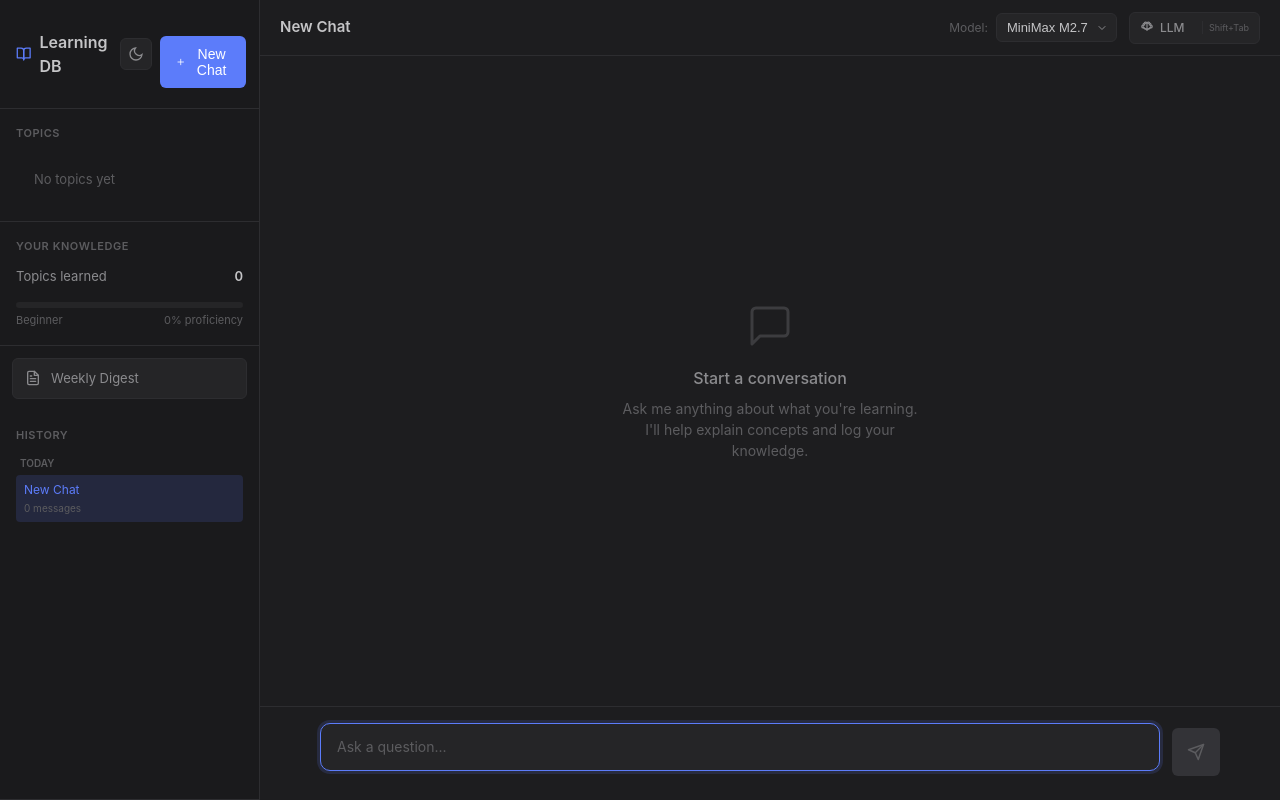
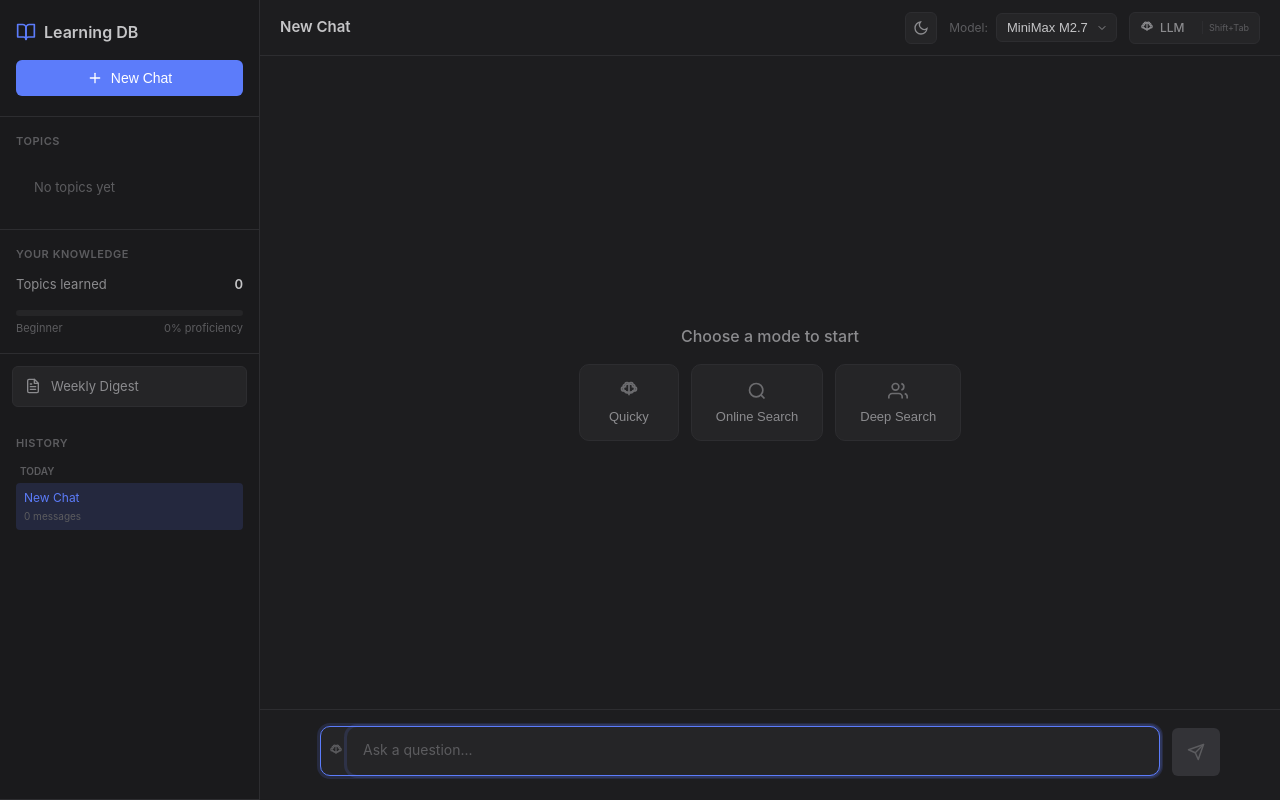
Before and after one commit to tengdaGH/learning-db, a Flask app: page / in a window 1280 px wide. Run offline with Flask 3, Linux system fonts and the light colour scheme; data that the repository does not hold is empty; parts of the project's set-up code (start-up, migrations or seed data) failed here and were passed over.

Commit message:
UI improvements: move theme toggle to header, add search mode icon, update empty state

```diff
--- a/web/static/style.css
+++ b/web/static/style.css
@@ -513,22 +513,42 @@ html, body {
 .input-wrapper {
   flex: 1;
   position: relative;
+  display: flex;
+  align-items: center;
+  gap: 4px;
+  background: var(--bg-secondary);
+  border: 1px solid var(--border-subtle);
+  border-radius: var(--radius-lg);
+  padding-left: 8px;
+}
+
+.search-mode-icon {
+  display: flex;
+  align-items: center;
+  justify-content: center;
+  color: var(--text-muted);
+  flex-shrink: 0;
 }
 
 .message-input {
-  width: 100%;
+  flex: 1;
   padding: 12px 16px;
   font-size: 14px;
   font-family: inherit;
-  border: 1px solid var(--border-subtle);
+  border: none;
   border-radius: var(--radius-lg);
   resize: none;
   min-height: 48px;
   max-height: 200px;
   line-height: 1.5;
   transition: border-color 0.15s, box-shadow 0.15s;
-  background: var(--bg-secondary);
+  background: transparent;
   color: var(--text-primary);
+}
+
+.input-wrapper:focus-within {
+  border-color: var(--accent);
+  box-shadow: 0 0 0 3px var(--accent-muted);
 }
 
 .message-input:focus {
@@ -598,12 +618,53 @@ html, body {
   font-size: 16px;
   font-weight: 500;
   color: var(--text-secondary);
-  margin-bottom: 8px;
+  margin-bottom: 16px;
 }
 
 .empty-state-text {
   font-size: 14px;
   max-width: 300px;
+}
+
+.empty-state-modes {
+  display: flex;
+  gap: 12px;
+  flex-wrap: wrap;
+  justify-content: center;
+}
+
+.mode-option {
+  display: flex;
+  flex-direction: column;
+  align-items: center;
+  gap: 8px;
+  padding: 16px 24px;
+  background: var(--bg-secondary);
+  border: 1px solid var(--border-subtle);
+  border-radius: var(--radius-lg);
+  color: var(--text-secondary);
+  cursor: pointer;
+  transition: all 0.15s ease;
+  min-width: 100px;
+}
+
+.mode-option:hover {
+  border-color: var(--accent);
+  color: var(--accent);
+  background: var(--bg-hover);
+}
+
+.mode-option svg {
+  opacity: 0.7;
+}
+
+.mode-option:hover svg {
+  opacity: 1;
+}
+
+.mode-option span {
+  font-size: 13px;
+  font-weight: 500;
 }
 
 /* ─── Mobile Sidebar Toggle ────────────────────────────────────────────────── */
@@ -959,16 +1020,6 @@ html, body {
 }
 
 /* ─── Theme Toggle ──────────────────────────────────────────────────────────── */
-.sidebar-header {
-  display: flex;
-  align-items: center;
-  gap: 8px;
-}
-
-.sidebar-logo {
-  flex: 1;
-}
-
 .theme-toggle {
   display: flex;
   align-items: center;
--- a/web/templates/index.html
+++ b/web/templates/index.html
@@ -28,22 +28,6 @@
           </svg>
           Learning DB
         </div>
-        <button class="theme-toggle" id="themeToggle" title="Toggle theme">
-          <svg class="sun-icon" xmlns="http://www.w3.org/2000/svg" width="16" height="16" viewBox="0 0 24 24" fill="none" stroke="currentColor" stroke-width="2">
-            <circle cx="12" cy="12" r="5"></circle>
-            <line x1="12" y1="1" x2="12" y2="3"></line>
-            <line x1="12" y1="21" x2="12" y2="23"></line>
-            <line x1="4.22" y1="4.22" x2="5.64" y2="5.64"></line>
-            <line x1="18.36" y1="18.36" x2="19.78" y2="19.78"></line>
-            <line x1="1" y1="12" x2="3" y2="12"></line>
-            <line x1="21" y1="12" x2="23" y2="12"></line>
-            <line x1="4.22" y1="19.78" x2="5.64" y2="18.36"></line>
-            <line x1="18.36" y1="5.64" x2="19.78" y2="4.22"></line>
-          </svg>
-          <svg class="moon-icon" xmlns="http://www.w3.org/2000/svg" width="16" height="16" viewBox="0 0 24 24" fill="none" stroke="currentColor" stroke-width="2">
-            <path d="M21 12.79A9 9 0 1 1 11.21 3 7 7 0 0 0 21 12.79z"></path>
-          </svg>
-        </button>
         <button class="new-chat-btn" id="newChatBtn">
           <svg xmlns="http://www.w3.org/2000/svg" width="16" height="16" viewBox="0 0 24 24" fill="none" stroke="currentColor" stroke-width="2" stroke-linecap="round" stroke-linejoin="round">
             <line x1="12" y1="5" x2="12" y2="19"></line>
@@ -96,6 +80,22 @@
       <header class="chat-header">
         <div class="chat-title">New Chat</div>
         <div class="header-controls">
+          <button class="theme-toggle" id="themeToggle" title="Toggle theme">
+            <svg class="sun-icon" xmlns="http://www.w3.org/2000/svg" width="16" height="16" viewBox="0 0 24 24" fill="none" stroke="currentColor" stroke-width="2">
+              <circle cx="12" cy="12" r="5"></circle>
+              <line x1="12" y1="1" x2="12" y2="3"></line>
+              <line x1="12" y1="21" x2="12" y2="23"></line>
+              <line x1="4.22" y1="4.22" x2="5.64" y2="5.64"></line>
+              <line x1="18.36" y1="18.36" x2="19.78" y2="19.78"></line>
+              <line x1="1" y1="12" x2="3" y2="12"></line>
+              <line x1="21" y1="12" x2="23" y2="12"></line>
+              <line x1="4.22" y1="19.78" x2="5.64" y2="18.36"></line>
+              <line x1="18.36" y1="5.64" x2="19.78" y2="4.22"></line>
+            </svg>
+            <svg class="moon-icon" xmlns="http://www.w3.org/2000/svg" width="16" height="16" viewBox="0 0 24 24" fill="none" stroke="currentColor" stroke-width="2">
+              <path d="M21 12.79A9 9 0 1 1 11.21 3 7 7 0 0 0 21 12.79z"></path>
+            </svg>
+          </button>
           <div class="model-selector">
             <label for="modelSelect">Model:</label>
             <select id="modelSelect" name="model">
@@ -133,11 +133,33 @@
         </div>
 
         <div class="empty-state" id="emptyState">
-          <svg class="empty-state-icon" xmlns="http://www.w3.org/2000/svg" width="48" height="48" viewBox="0 0 24 24" fill="none" stroke="currentColor" stroke-width="1.5" stroke-linecap="round" stroke-linejoin="round">
-            <path d="M21 15a2 2 0 0 1-2 2H7l-4 4V5a2 2 0 0 1 2-2h14a2 2 0 0 1 2 2z"></path>
-          </svg>
-          <div class="empty-state-title">Start a conversation</div>
-          <div class="empty-state-text">Ask me anything about what you're learning. I'll help explain concepts and log your knowledge.</div>
+          <div class="empty-state-title">Choose a mode to start</div>
+          <div class="empty-state-modes">
+            <button class="mode-option" data-mode="0">
+              <svg xmlns="http://www.w3.org/2000/svg" width="20" height="20" viewBox="0 0 24 24" fill="none" stroke="currentColor" stroke-width="2">
+                <path d="M12 4.5a2.5 2.5 0 0 0-4.96-.46 2.5 2.5 0 0 0-1.98 3 2.5 2.5 0 0 0 .47 4.96l3.08 1.08a16 16 0 0 0 5.58 1.08 2.5 2.5 0 0 0 2.5-2.5 2.5 2.5 0 0 0-.46-4.96A2.5 2.5 0 0 0 12 4.5"></path>
+                <path d="M12 4.5a2.5 2.5 0 0 1 4.96-.46 2.5 2.5 0 0 1 1.98 3 2.5 2.5 0 0 1-.47 4.96l-3.08 1.08a16 16 0 0 1-5.58 1.08 2.5 2.5 0 0 1-2.5-2.5 2.5 2.5 0 0 1 .46-4.96A2.5 2.5 0 0 1 12 4.5"></path>
+                <path d="M12 4.5V17"></path>
+              </svg>
+              <span>Quicky</span>
+            </button>
+            <button class="mode-option" data-mode="1">
+              <svg xmlns="http://www.w3.org/2000/svg" width="20" height="20" viewBox="0 0 24 24" fill="none" stroke="currentColor" stroke-width="2">
+                <circle cx="11" cy="11" r="8"></circle>
+                <line x1="21" y1="21" x2="16.65" y2="16.65"></line>
+              </svg>
+              <span>Online Search</span>
+            </button>
+            <button class="mode-option" data-mode="2">
+              <svg xmlns="http://www.w3.org/2000/svg" width="20" height="20" viewBox="0 0 24 24" fill="none" stroke="currentColor" stroke-width="2">
+                <path d="M17 21v-2a4 4 0 0 0-4-4H5a4 4 0 0 0-4 4v2"></path>
+                <circle cx="9" cy="7" r="4"></circle>
+                <path d="M23 21v-2a4 4 0 0 0-3-3.87"></path>
+                <path d="M16 3.13a4 4 0 0 1 0 7.75"></path>
+              </svg>
+              <span>Deep Search</span>
+            </button>
+          </div>
         </div>
       </div>
 
@@ -145,6 +167,7 @@
       <div class="input-area">
         <div class="input-container">
           <div class="input-wrapper">
+            <div class="search-mode-icon" id="searchModeIcon"></div>
             <textarea
               class="message-input"
               id="messageInput"
@@ -283,6 +306,17 @@
       loadKnowledgeStats();
       loadHistory();
       messageInput.focus();
+
+      // Mode option click handlers
+      document.querySelectorAll('.mode-option').forEach(btn => {
+        btn.addEventListener('click', () => {
+          const modeIndex = parseInt(btn.dataset.mode);
+          currentSearchMode = modeIndex;
+          updateModeIndicator();
+          updateSearchModeIcon();
+          messageInput.focus();
+        });
+      });
     });
 
     // ─── Event Listeners ───────────────────────────────────────────────────────
@@ -370,7 +404,14 @@
       modeIndicator.parentElement.title = mode.title;
     }
 
+    function updateSearchModeIcon() {
+      const mode = SEARCH_MODES[currentSearchMode];
+      const searchModeIcon = document.getElementById('searchModeIcon');
+      searchModeIcon.innerHTML = getModeIcon(mode.icon);
+    }
+
     updateModeIndicator();
+    updateSearchModeIcon();
 
     // Cycle through modes on Shift+Tab
     document.addEventListener('keydown', (e) => {
@@ -378,6 +419,7 @@
         e.preventDefault();
         currentSearchMode = (currentSearchMode + 1) % SEARCH_MODES.length;
         updateModeIndicator();
+        updateSearchModeIcon();
       }
     });
 
@@ -385,6 +427,7 @@
     document.getElementById('searchModeSelector').addEventListener('click', () => {
       currentSearchMode = (currentSearchMode + 1) % SEARCH_MODES.length;
       updateModeIndicator();
+      updateSearchModeIcon();
     });
 
     digestLink.addEventListener('click', async (e) => {
```
